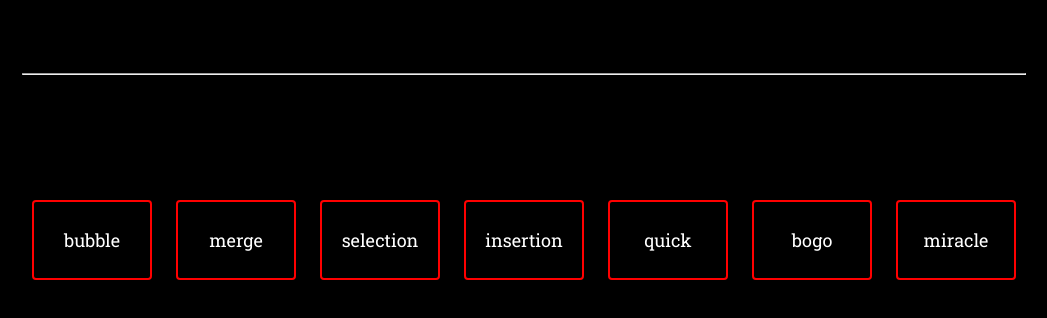
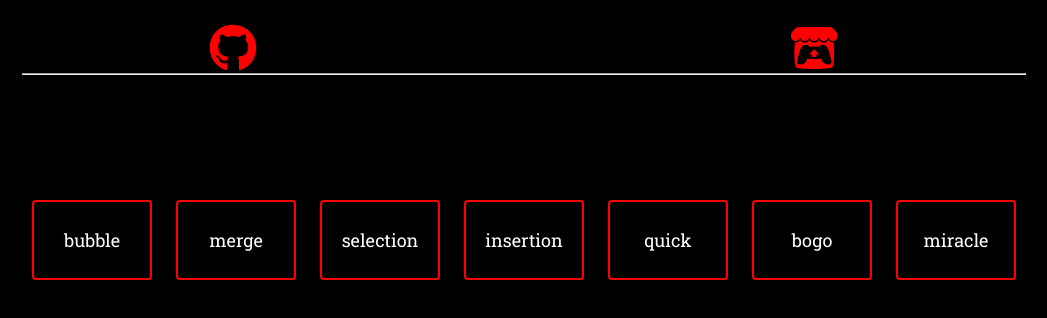
Before and after one commit to CaptnJayce/AlgorithmVisualizser, a plain HTML site: page index.html in a window 1280 px wide. Shown: the whole page, without its empty margins (116-1163 px from the left). Drawn offline with Linux system fonts and the light colour scheme.

Commit message:
added header with icons

```diff
--- a/css/index.css
+++ b/css/index.css
@@ -15,9 +15,19 @@ body{
     font-family: 'Roboto Slab';
 }
 
+header{
+    display: flex;
+    align-items: flex-end;
+    justify-content: center;
+}
+
+button{
+    border: 0px;
+    cursor: pointer;
+}
+
 .button {
     font-family: 'Roboto Slab';
-    cursor: pointer;
     text-align: center;
     border: 2px solid red;
     height: 80px;
@@ -37,3 +47,8 @@ body{
 .subtitle{
     margin-top: 100px;
 }
+
+.logo{
+    margin-right: 100px;
+    margin-left: 100px;
+}
--- a/index.html
+++ b/index.html
@@ -4,16 +4,18 @@
 	<meta charset="utf-8">
 	<meta name="viewport" content="width=device-width, initial-scale=1">
 	<link rel="stylesheet" href="./css/index.css">
-	<title></title>
 	<link href='https://fonts.googleapis.com/css?family=Roboto Slab' rel='stylesheet'>
+	<link rel="stylesheet" href="https://cdnjs.cloudflare.com/ajax/libs/font-awesome/6.6.0/css/all.min.css">
 </head>
 
 <body>
 	<div>
-		<h1 class = "title">algorithm visualizser</h1>
+		<header>
+			<a href="https://github.com/captnjayce"><button class = "logo"><i class="fa-brands fa-github" style="font-size:48px;color:red"></i></button></a>
+			<h1 class = "title">algorithm visualizser</h1>
+			<a href="https://captnjayce.itch.io"><button class = "logo"><i class="fa-brands fa-itch-io" style="font-size:48px;color:red"></i></button></a>
+		</header>
 		<hr class = "line">
-
-
 		<h3 class = "subtitle">sorts</h3>
 		<div>
 			<a href="pages/bubble.html"><button class = "button">bubble</button></a>
@@ -24,7 +26,10 @@
 			<a href="pages/bogo.html"><button class = "button">bogo</button></a>
 			<a href="pages/miracle.html"><button class = "button">miracle</button></a>
 		</div>
-		<h3 class = "subtitle">other...</h3>
+		<h3 class = "subtitle">other</h3>
+		<div>
+			<h3>soon to be added...</h3>
+		</div>
 	</div>
 </body>
 </html>
```
